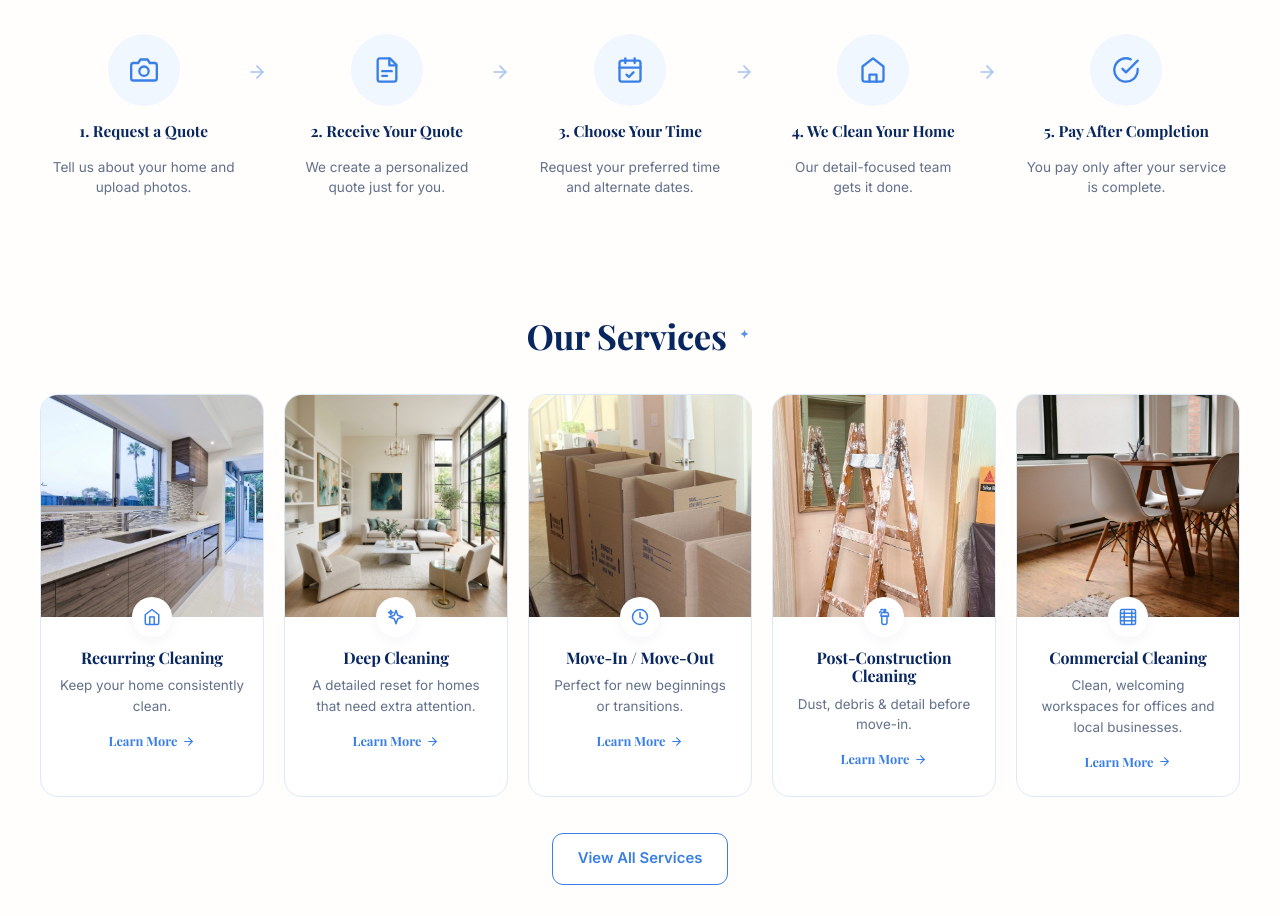
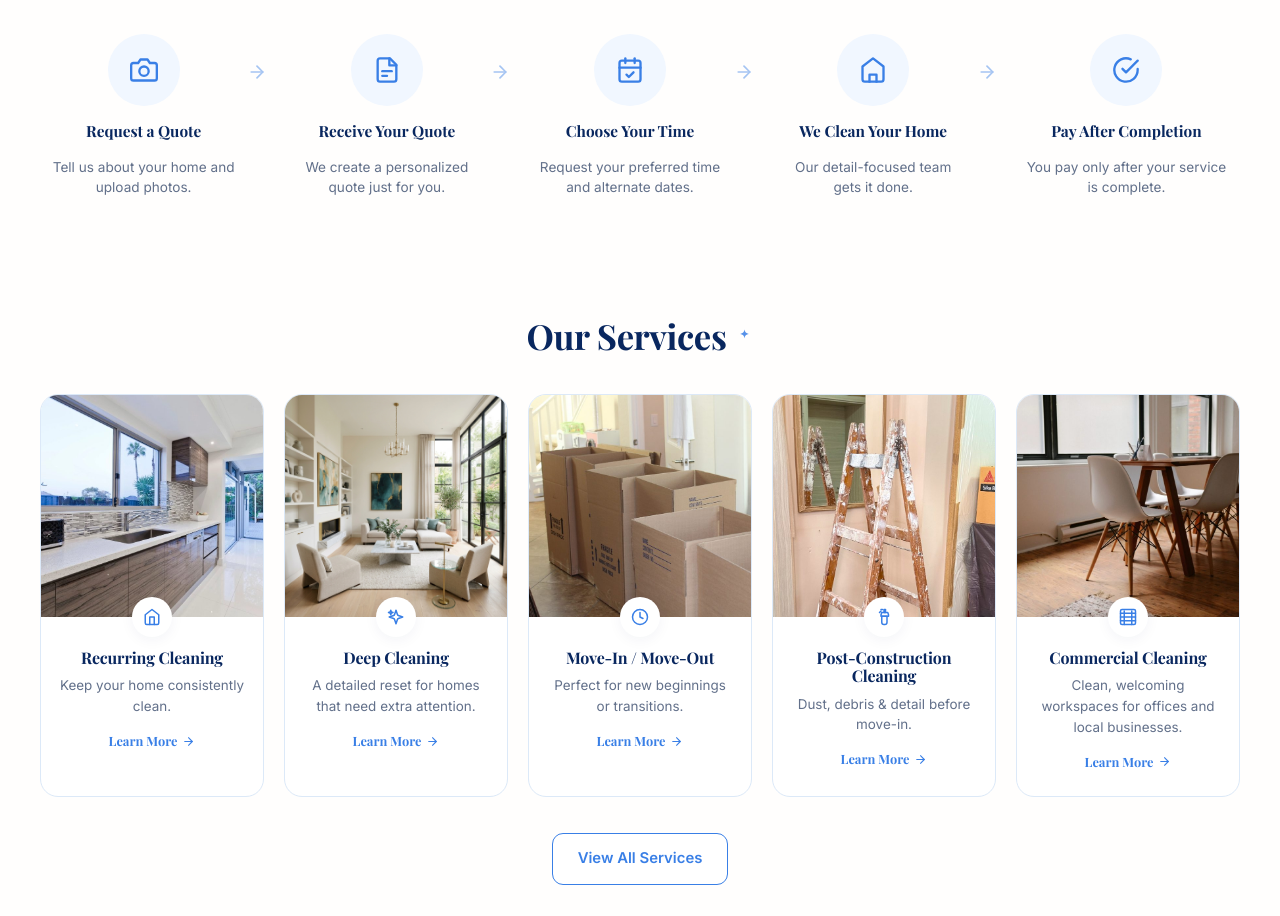
Before and after one commit to tiffanysera1/verity-cleaning-website, a Next.js app: page / in a window 1280 px wide. Shown: the part 1713-2629 px from the top of the page. Built offline with nearby package versions, Linux system fonts and the light colour scheme.

Commit message:
Remove step numbers from How Verity Works section

```diff
--- a/components/ProcessSection.tsx
+++ b/components/ProcessSection.tsx
@@ -46,7 +46,7 @@ export default function ProcessSection() {
                 <span className="ic" aria-hidden="true">
                   <Icon />
                 </span>
-                <b>{i + 1}. {title}</b>
+                <b>{title}</b>
                 <p>{body}</p>
               </div>
               {i < STEPS.length - 1 && (
```
